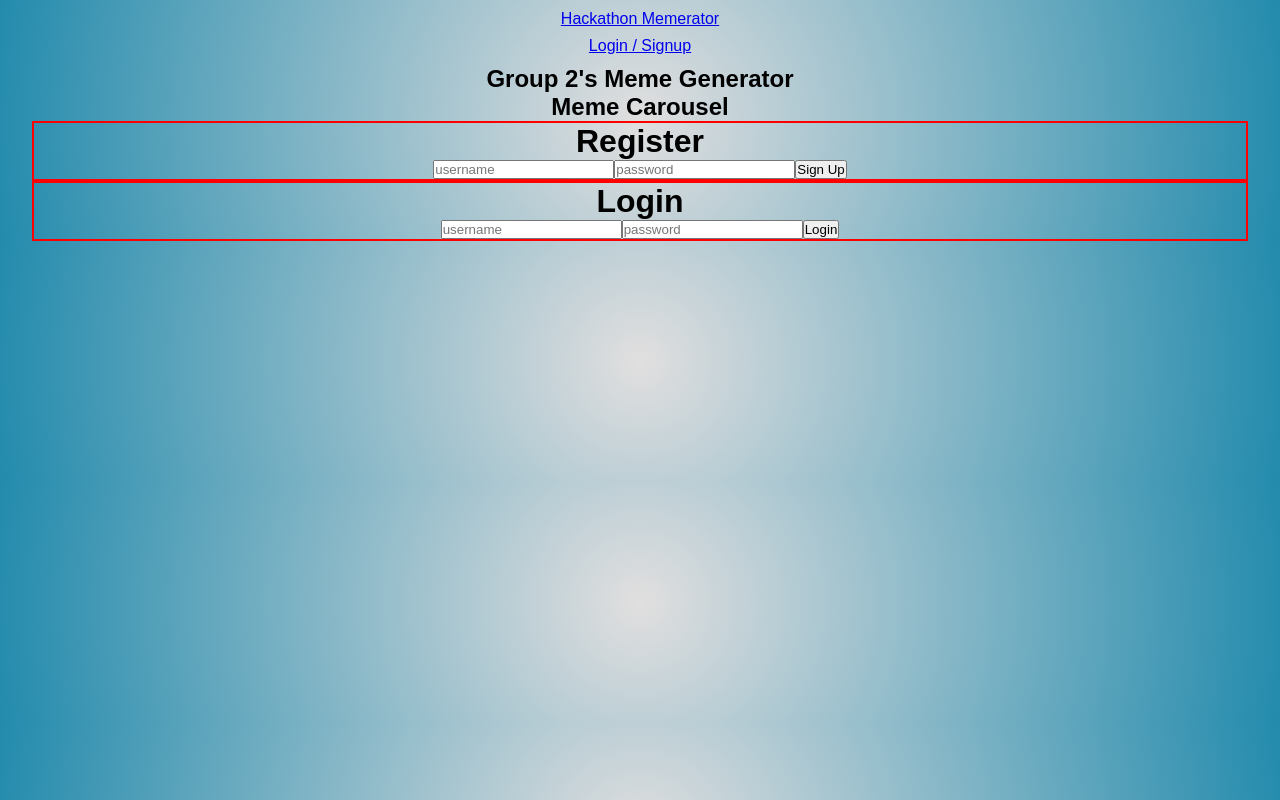
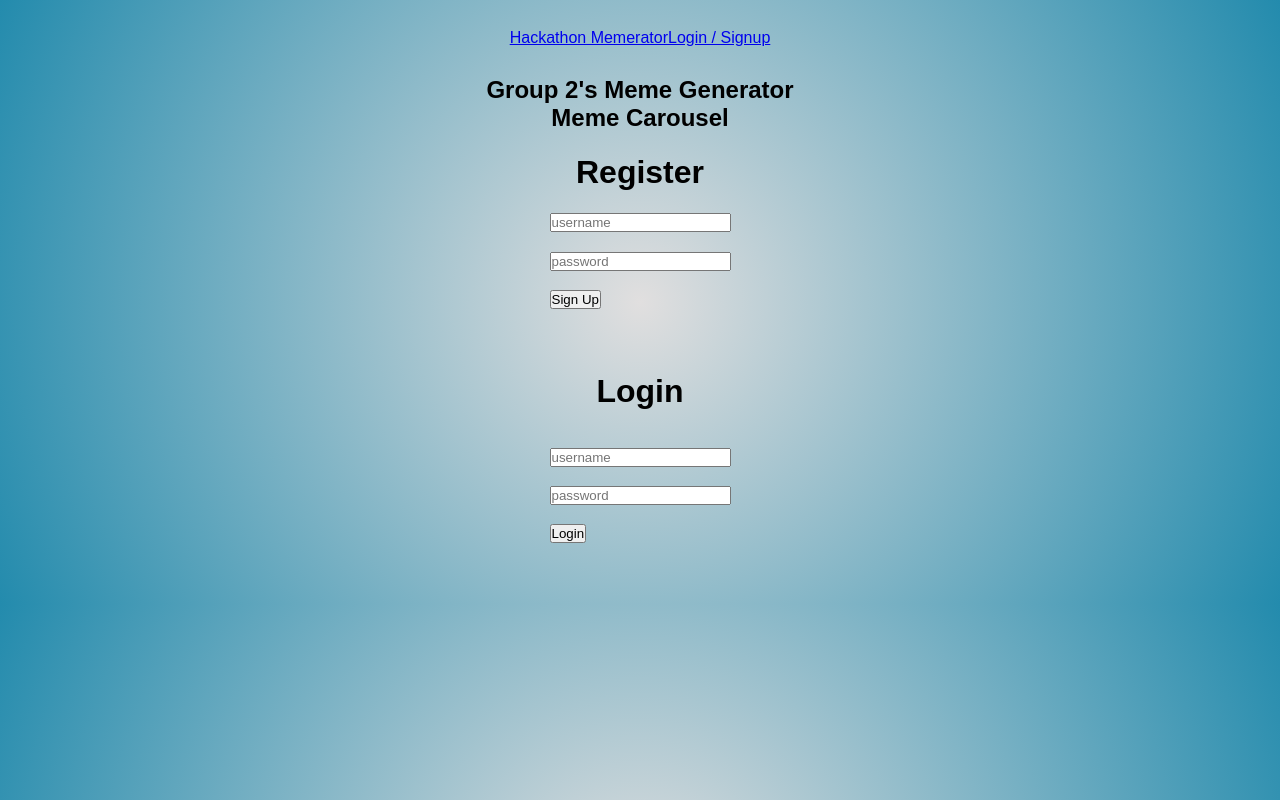
Before and after one commit to coreyloftus/GA-hackathon-jan-12, a React (Create React App) app: page /auth in a window 1280 px wide. Built offline with nearby package versions, Linux system fonts and the light colour scheme.

Commit message:
styling adjustments

```diff
--- a/src/Styling/App.css
+++ b/src/Styling/App.css
@@ -1,4 +1,3 @@
 .App {
   text-align: center;
-
 }
--- a/src/Styling/Components.css
+++ b/src/Styling/Components.css
@@ -5,19 +5,38 @@
     width:95vw;
     margin: 0 auto;
 }
-.Navbar-Top p{
+.Navbar-Top {
     display:flex;
     justify-content: center;
     margin:.6rem;
 }
+.Navbar-Top nav{
+    display:flex;
+    margin: 1.2rem;
+}
 .Register {
-    border: 2px solid red;
+    padding:1.2rem;
+    margin:.2rem;
 }
 .RegisterForm {
+    margin:.2rem;
     display:flex;
-    flex-direction: column;
-
+    justify-content: center;
+}
+.RegisterForm input {
+    display: flex;
+    margin:1.2rem;
 }
 .Login {
-    border: 2px solid red;
+    padding:1.2rem;
+    margin:.2rem;
 }
+.LoginForm {
+    display: flex;
+    justify-content: center;
+    margin:1.2rem;
+}
+.LoginForm input {
+    display: flex;
+    margin:1.2rem;
+}
--- a/src/Styling/index.css
+++ b/src/Styling/index.css
@@ -5,12 +5,9 @@
 }
 html {
   background: radial-gradient(circle at center,
-    #e1dfdf,
-     rgb(35, 139, 173)
-     /* #d2d2d2, */
-     /* #797878 */
+    #e1dfdf,rgb(35, 139, 173)
     );
-    /* background-size: 100%; */
+    background-size: 100%;
     animation: gradient 10s ease infinite;
 }
 h1 {
```
